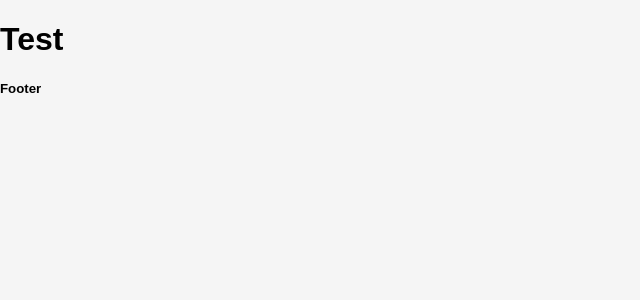
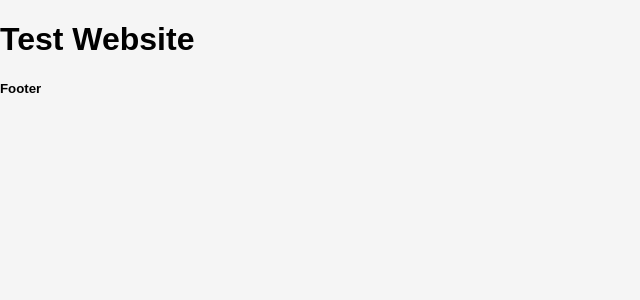
Before and after one commit to VintidesignDev/VintiDesign, a Jekyll site: the page built from index.html, in a window 1280 px wide. Shown: the top 300 px of the page, without its empty margins (0-640 px from the left). Built offline with Jekyll 4.4.1, drawn with Linux system fonts in a browser that asks for light colours; Markdown is read by kramdown in place of the engine named in the settings.

Commit message:
Test Netlify

```diff
--- a/index.html
+++ b/index.html
@@ -4,4 +4,4 @@ title: Home
 ---
 
 
-<h1>Test</h1>
+<h1>Test Website</h1>
```
